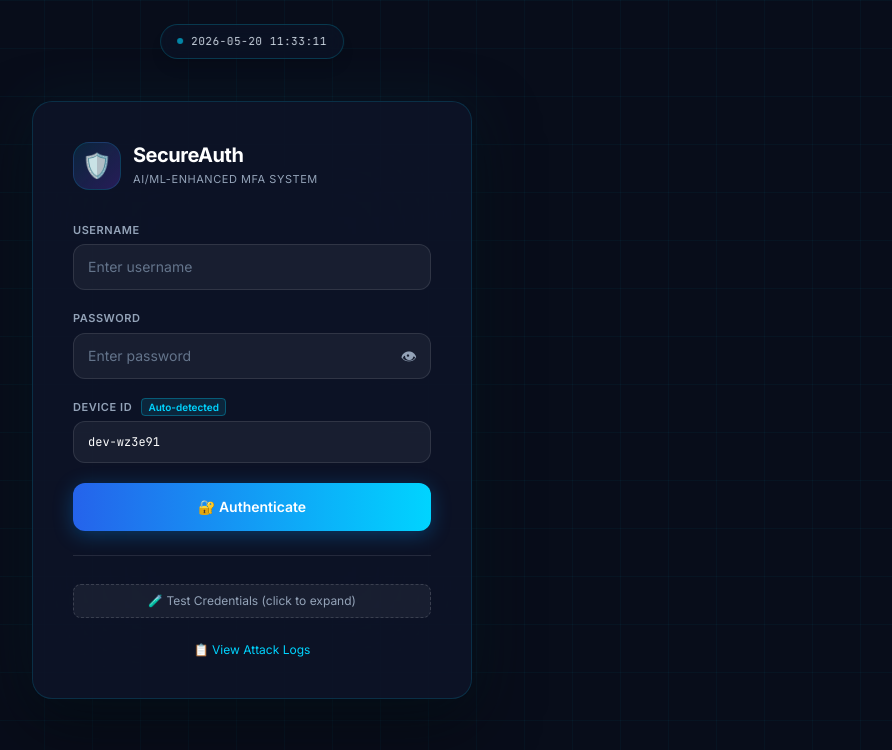
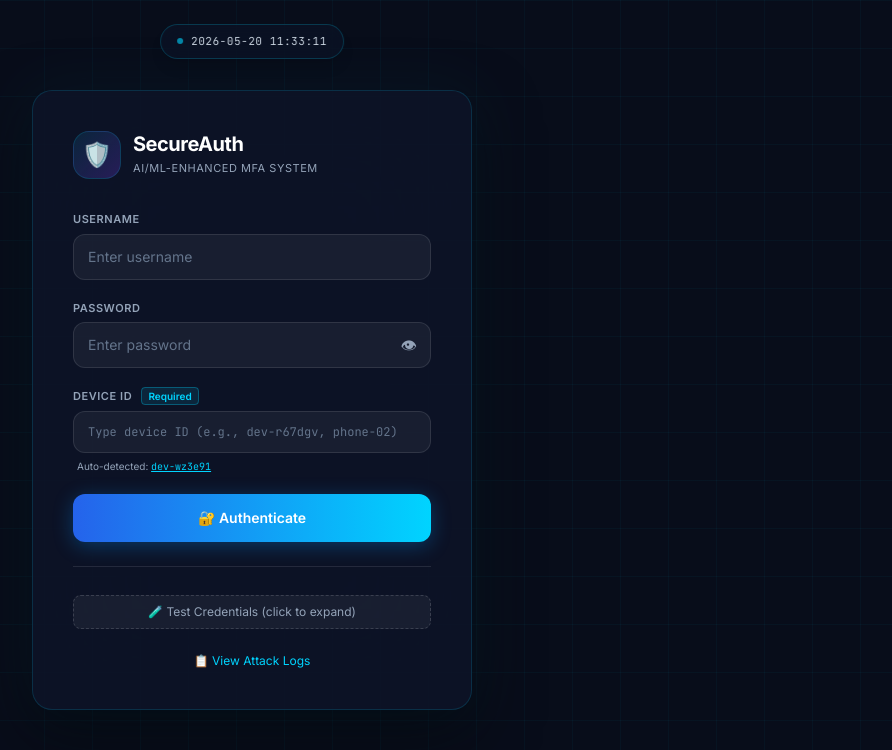
Before and after one commit to arcielor/ai-mfa, a Flask app: page / in a window 1280 px wide. Shown: the top 750 px of the page, without its empty margins (388-1280 px from the left). Run offline with Flask 3, Linux system fonts and the light colour scheme; some libraries are stand-ins or nearby versions.

Commit message:
fix login input

```diff
--- a/templates/login.html
+++ b/templates/login.html
@@ -86,10 +86,13 @@
 
         <div class="mb-5">
           <label for="device_id" class="block text-[11px] font-semibold text-slate-400 uppercase tracking-wider mb-1.5">
-            Device ID <span class="text-[10px] bg-brand-cyan/10 text-brand-cyan border border-brand-cyan/30 rounded px-1.5 py-0.5 ml-1.5 normal-case tracking-normal">Auto-detected</span>
+            Device ID <span class="text-[10px] bg-brand-cyan/10 text-brand-cyan border border-brand-cyan/30 rounded px-1.5 py-0.5 ml-1.5 normal-case tracking-normal">Required</span>
           </label>
           <div class="relative">
-            <input type="text" id="device_id" name="device_id" readonly class="w-full px-3.5 py-3 rounded-xl bg-white/5 border border-white/10 text-white text-sm placeholder-slate-500 outline-none transition duration-200 focus:border-brand-cyan focus:ring-4 focus:ring-brand-cyan/10 font-mono text-xs text-brand-cyan">
+            <input type="text" id="device_id" name="device_id" required placeholder="Type device ID (e.g., dev-r67dgv, phone-02)" class="w-full px-3.5 py-3 rounded-xl bg-white/5 border border-white/10 text-white text-sm placeholder-slate-500 outline-none transition duration-200 focus:border-brand-cyan focus:ring-4 focus:ring-brand-cyan/10 font-mono text-xs text-brand-cyan">
+          </div>
+          <div class="mt-1.5 text-[10px] text-slate-400 flex items-center justify-between px-1">
+            <span>Auto-detected: <code class="text-brand-cyan cursor-pointer underline hover:text-white font-mono" onclick="useFingerprint()" id="fingerprint-val">Loading...</code></span>
           </div>
         </div>
 
@@ -103,24 +106,56 @@
       <!-- Demo credentials -->
       <div class="mt-7">
         <button class="w-full bg-white/5 border border-dashed border-white/15 text-slate-400 rounded-lg py-2 px-3.5 cursor-pointer text-xs transition hover:bg-white/10 hover:text-white" onclick="toggleDemo(this)">🧪 Test Credentials (click to expand)</button>
-        <div id="demo-creds" class="mt-2.5 flex flex-col gap-2 hidden">
-          <div class="flex items-center gap-2.5 bg-white/5 border border-white/5 rounded-lg py-2 px-3.5 cursor-pointer transition hover:bg-brand-cyan/5 hover:border-brand-cyan/20" onclick="fill('alice','Password123!')">
-            <span class="font-semibold text-xs text-white w-12">alice</span>
-            <span class="font-mono text-[11px] text-slate-400 flex-1">Password123!</span>
-            <span class="text-[9px] px-1.5 py-0.5 rounded font-semibold uppercase tracking-wider bg-brand-green/10 text-brand-green border border-brand-green/20">First Login</span>
+        <div id="demo-creds" class="mt-2.5 flex flex-col gap-2.5 hidden">
+          <!-- Alice -->
+          <div class="bg-white/5 border border-white/5 rounded-xl p-3 flex flex-col gap-1.5 hover:border-brand-cyan/20 transition">
+            <div class="flex items-center justify-between">
+              <span class="font-semibold text-xs text-white">alice</span>
+              <span class="text-[9px] px-1.5 py-0.5 rounded font-semibold uppercase tracking-wider bg-brand-green/10 text-brand-green border border-brand-green/20">Known Device Scenario</span>
+            </div>
+            <div class="grid grid-cols-2 gap-2 text-[11px] text-slate-400 font-mono">
+              <div>PW: <span class="text-slate-200">Password123!</span></div>
+              <div>Device ID: <span class="text-brand-cyan font-bold">dev-r67dgv</span></div>
+            </div>
+            <div class="flex gap-2 mt-1">
+              <button type="button" class="flex-1 text-[10px] bg-brand-purple/20 hover:bg-brand-purple/35 text-violet-300 border border-brand-purple/30 rounded py-1 transition" onclick="fill('alice','Password123!')">Fill Credentials Only</button>
+              <button type="button" class="flex-1 text-[10px] bg-brand-cyan/15 hover:bg-brand-cyan/25 text-brand-cyan border border-brand-cyan/30 rounded py-1 transition" onclick="fill('alice','Password123!','dev-r67dgv')">Fill All (Auto)</button>
+            </div>
           </div>
-          <div class="flex items-center gap-2.5 bg-white/5 border border-white/5 rounded-lg py-2 px-3.5 cursor-pointer transition hover:bg-brand-cyan/5 hover:border-brand-cyan/20" onclick="fill('bob','SecurePass456!')">
-            <span class="font-semibold text-xs text-white w-12">bob</span>
-            <span class="font-mono text-[11px] text-slate-400 flex-1">SecurePass456!</span>
-            <span class="text-[9px] px-1.5 py-0.5 rounded font-semibold uppercase tracking-wider bg-brand-red/10 text-brand-red border border-brand-red/20">Unknown Dev</span>
+
+          <!-- Bob -->
+          <div class="bg-white/5 border border-white/5 rounded-xl p-3 flex flex-col gap-1.5 hover:border-brand-cyan/20 transition">
+            <div class="flex items-center justify-between">
+              <span class="font-semibold text-xs text-white">bob</span>
+              <span class="text-[9px] px-1.5 py-0.5 rounded font-semibold uppercase tracking-wider bg-brand-red/10 text-brand-red border border-brand-red/20">Unknown Device Scenario</span>
+            </div>
+            <div class="grid grid-cols-2 gap-2 text-[11px] text-slate-400 font-mono">
+              <div>PW: <span class="text-slate-200">SecurePass456!</span></div>
+              <div>Device ID: <span class="text-brand-cyan font-bold">phone-02</span></div>
+            </div>
+            <div class="flex gap-2 mt-1">
+              <button type="button" class="flex-1 text-[10px] bg-brand-purple/20 hover:bg-brand-purple/35 text-violet-300 border border-brand-purple/30 rounded py-1 transition" onclick="fill('bob','SecurePass456!')">Fill Credentials Only</button>
+              <button type="button" class="flex-1 text-[10px] bg-brand-cyan/15 hover:bg-brand-cyan/25 text-brand-cyan border border-brand-cyan/30 rounded py-1 transition" onclick="fill('bob','SecurePass456!','phone-02')">Fill All (Auto)</button>
+            </div>
           </div>
-          <div class="flex items-center gap-2.5 bg-white/5 border border-white/5 rounded-lg py-2 px-3.5 cursor-pointer transition hover:bg-brand-cyan/5 hover:border-brand-cyan/20" onclick="fill('admin','AdminSecure789!')">
-            <span class="font-semibold text-xs text-white w-12">admin</span>
-            <span class="font-mono text-[11px] text-slate-400 flex-1">AdminSecure789!</span>
-            <span class="text-[9px] px-1.5 py-0.5 rounded font-semibold uppercase tracking-wider bg-brand-purple/15 text-violet-300 border border-brand-purple/20">Admin</span>
+
+          <!-- Admin -->
+          <div class="bg-white/5 border border-white/5 rounded-xl p-3 flex flex-col gap-1.5 hover:border-brand-cyan/20 transition">
+            <div class="flex items-center justify-between">
+              <span class="font-semibold text-xs text-white">admin</span>
+              <span class="text-[9px] px-1.5 py-0.5 rounded font-semibold uppercase tracking-wider bg-brand-purple/15 text-violet-300 border border-brand-purple/20">Admin Workstation</span>
+            </div>
+            <div class="grid grid-cols-2 gap-2 text-[11px] text-slate-400 font-mono">
+              <div>PW: <span class="text-slate-200">AdminSecure789!</span></div>
+              <div>Device ID: <span class="text-brand-cyan font-bold">admin-workstation</span></div>
+            </div>
+            <div class="flex gap-2 mt-1">
+              <button type="button" class="flex-1 text-[10px] bg-brand-purple/20 hover:bg-brand-purple/35 text-violet-300 border border-brand-purple/30 rounded py-1 transition" onclick="fill('admin','AdminSecure789!')">Fill Credentials Only</button>
+              <button type="button" class="flex-1 text-[10px] bg-brand-cyan/15 hover:bg-brand-cyan/25 text-brand-cyan border border-brand-cyan/30 rounded py-1 transition" onclick="fill('admin','AdminSecure789!','admin-workstation')">Fill All (Auto)</button>
+            </div>
           </div>
           <p class="text-[11px] text-slate-400 mt-1.5 text-center">
-            💡 Try 5 wrong passwords to trigger brute-force blocking.
+            💡 Type in a different Device ID to simulate a threat scenario (Unknown Device).
           </p>
         </div>
       </div>
@@ -168,7 +203,15 @@
     const ss = String(now.getSeconds()).padStart(2, '0');
     return `${yyyy}-${mm}-${dd} ${hh}:${min}:${ss}`;
   }
-  document.getElementById('device_id').value = fingerprint();
+
+  const detectedFingerprint = fingerprint();
+  document.getElementById('fingerprint-val').textContent = detectedFingerprint;
+
+  function useFingerprint() {
+    document.getElementById('device_id').value = detectedFingerprint;
+  }
+
+  // Do not auto-populate device_id on load to force user typing/selection
   document.getElementById('client_hour').value = new Date().getHours();
   document.getElementById('client_time').value = getClientTimeString();
 
@@ -183,9 +226,10 @@
       ? '🧪 Test Credentials (click to expand)'
       : '🧪 Test Credentials (click to hide)';
   }
-  function fill(u, p) {
+  function fill(u, p, d) {
     document.getElementById('username').value = u;
     document.getElementById('password').value = p;
+    document.getElementById('device_id').value = d || '';
   }
 </script>
 </body>
```
